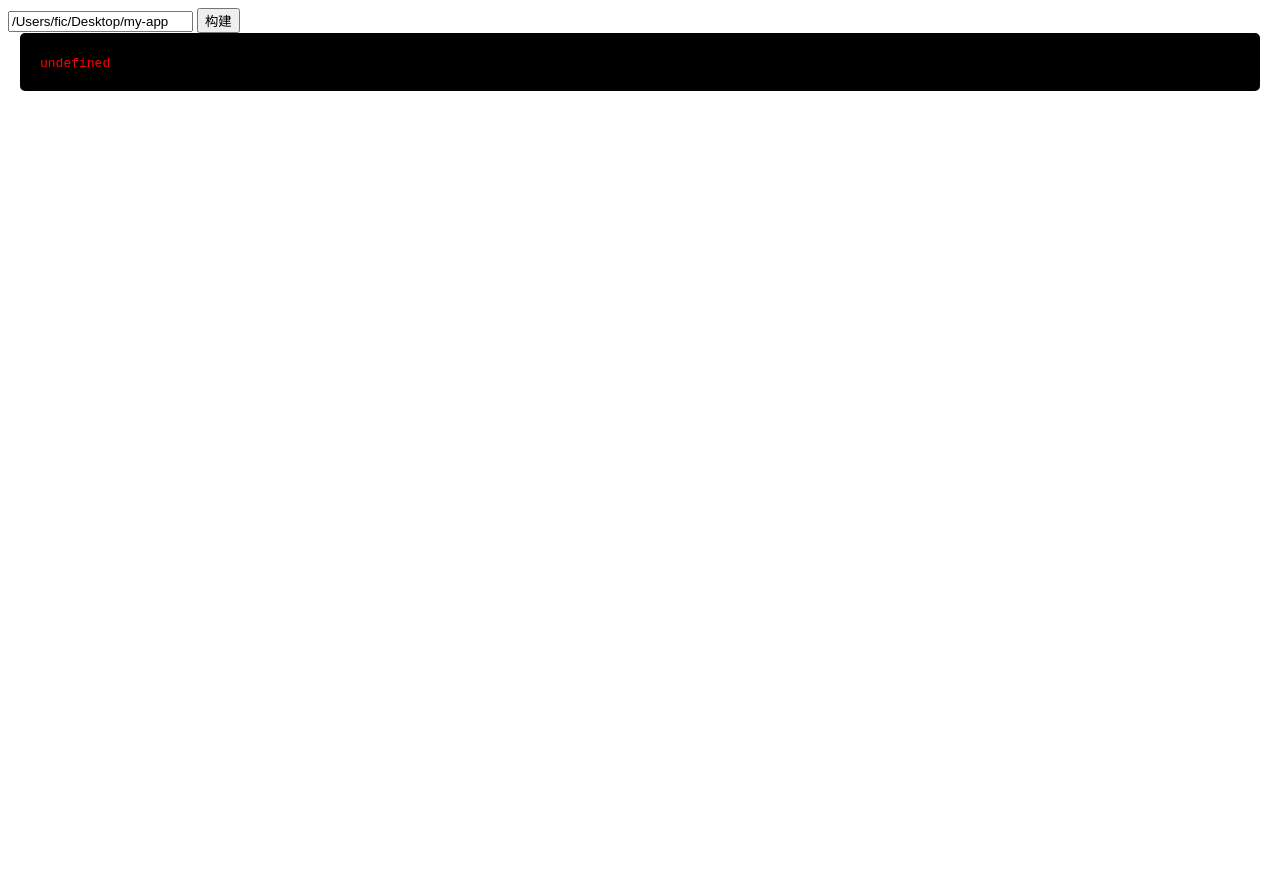
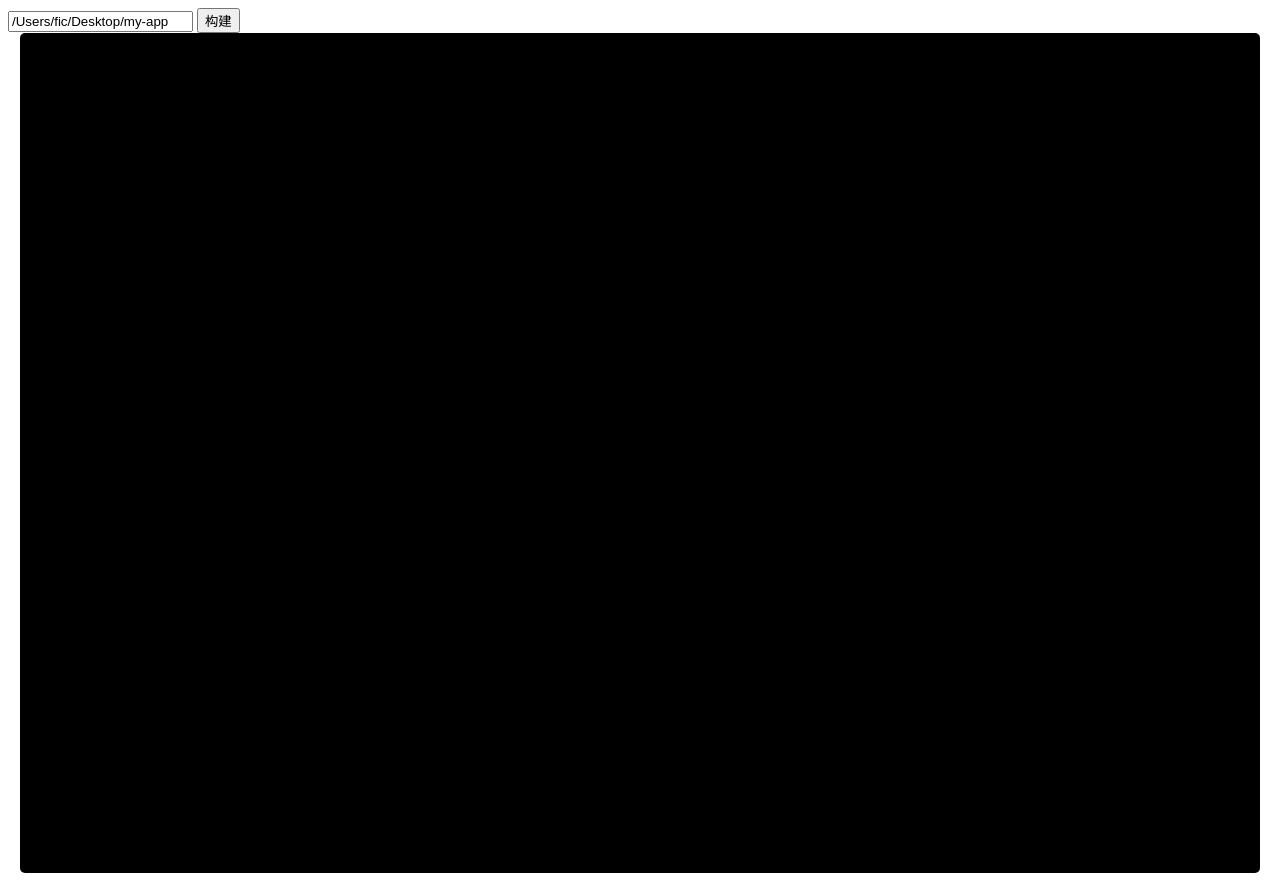
Before and after one commit to listentime/Simple-Build-Tool, a website: page public/index.html in a window 1280 px wide. Both pictures are taken after a click on the button "构建". Before the commit the page ends 800 px from the top, so only its background shows below. Drawn offline with nearby package versions, Linux system fonts and the light colour scheme; no server answers.

Commit message:
优化细节

```diff
--- a/public/index.html
+++ b/public/index.html
@@ -10,6 +10,8 @@
   <style>
     #app {
       width: 1200px;
+      height: 800px;
+      overflow: scroll;
       margin: 0 auto;
       background-color: black;
       padding: 20px;
@@ -35,7 +37,6 @@
     let dirPath = document.getElementById( 'dirPath' )
     let error = document.getElementById( 'error' )
     let warning = document.getElementById( 'warning' )
-    let normal = document.getElementById( 'normal' )
 
     // 通过 new EventSource 开启 SSE
     const source = new EventSource( `http://127.0.0.1:3000/api/log/push` );
@@ -44,22 +45,27 @@
       app.innerHTML += `${ event.data }</br>`
     }
     source.addEventListener( 'warning', event => {
-      warning.innerHTML += `${ event.data }</br>`
+      warning.innerHTML += `⚠️:${ event.data }</br>`
     }, false )
     source.addEventListener( 'stop', event => {
       app.innerHTML += `${ event.data }</br>`
       source.close()
     }, false )
     source.addEventListener( 'error', event => {
-      error.innerHTML += `${ event.data }</br>`
+      error.innerHTML += `🙅:${ event.data }</br>`
       source.close()
     }, false )
     buildSubmit.onclick = () => {
       // 构建之前清空载体
       app.innerHTML = '';
+      error.innerHTML = '';
+      warning.innerHTML = '';
       const projectPath = dirPath.value;
       // 做了个简单校验
-      if ( !projectPath ) return alert( '目标打包路径不能为空' );
+      if ( !projectPath ) {
+        error.innerHTML += '🙅:目标打包路径不能为空</br>'
+        return
+      }
       // 发起请求
       $.ajax( {
         url: 'http://127.0.0.1:3000/api/project/build',
@@ -69,7 +75,7 @@
         },
         // 成功回调
         success: res => {
-          alert( res.msg )
+          app.innerHTML += `${ res.msg }</br>`
         }
       } )
     }
```
Also changed, not shown: index.js (+2 -7 lines).
